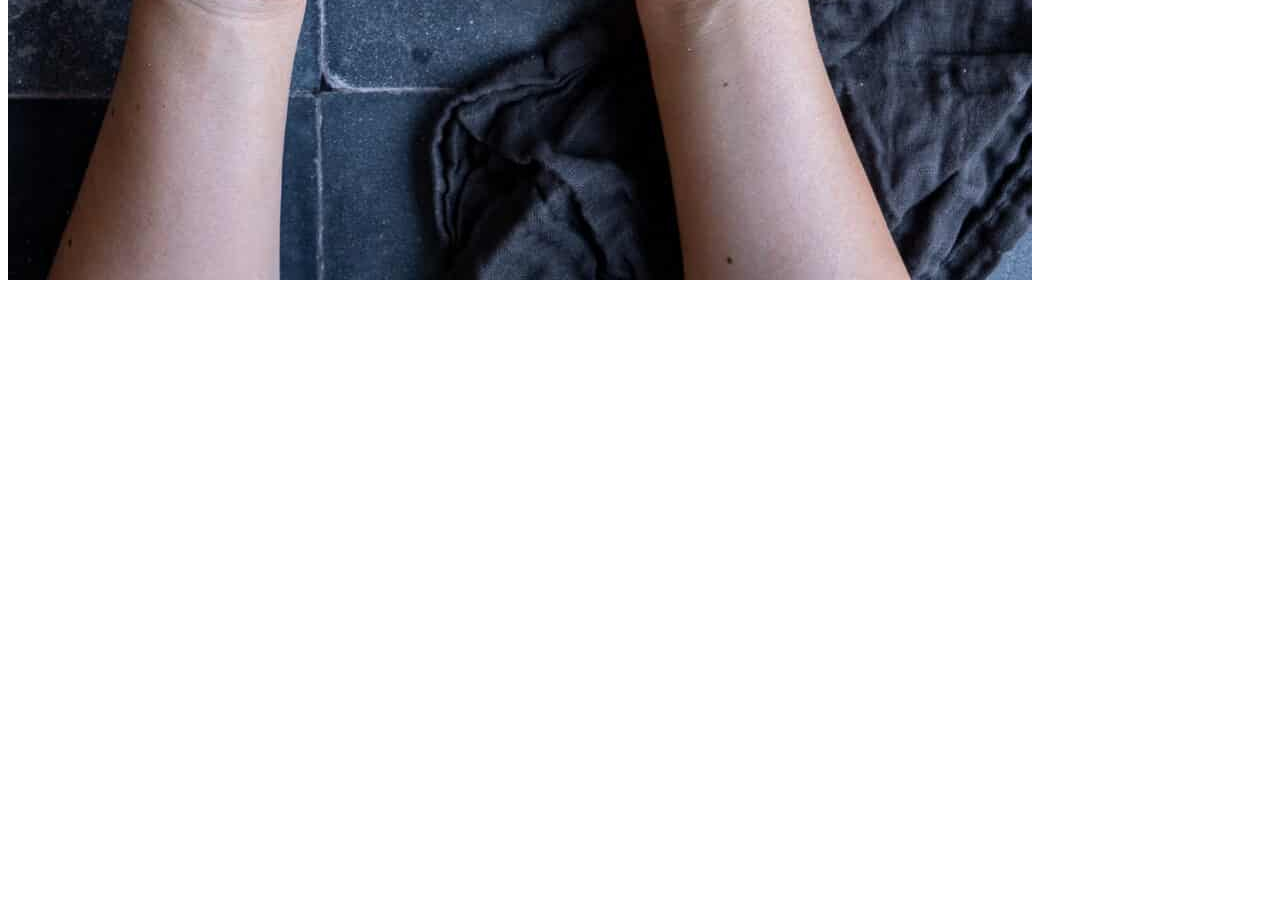
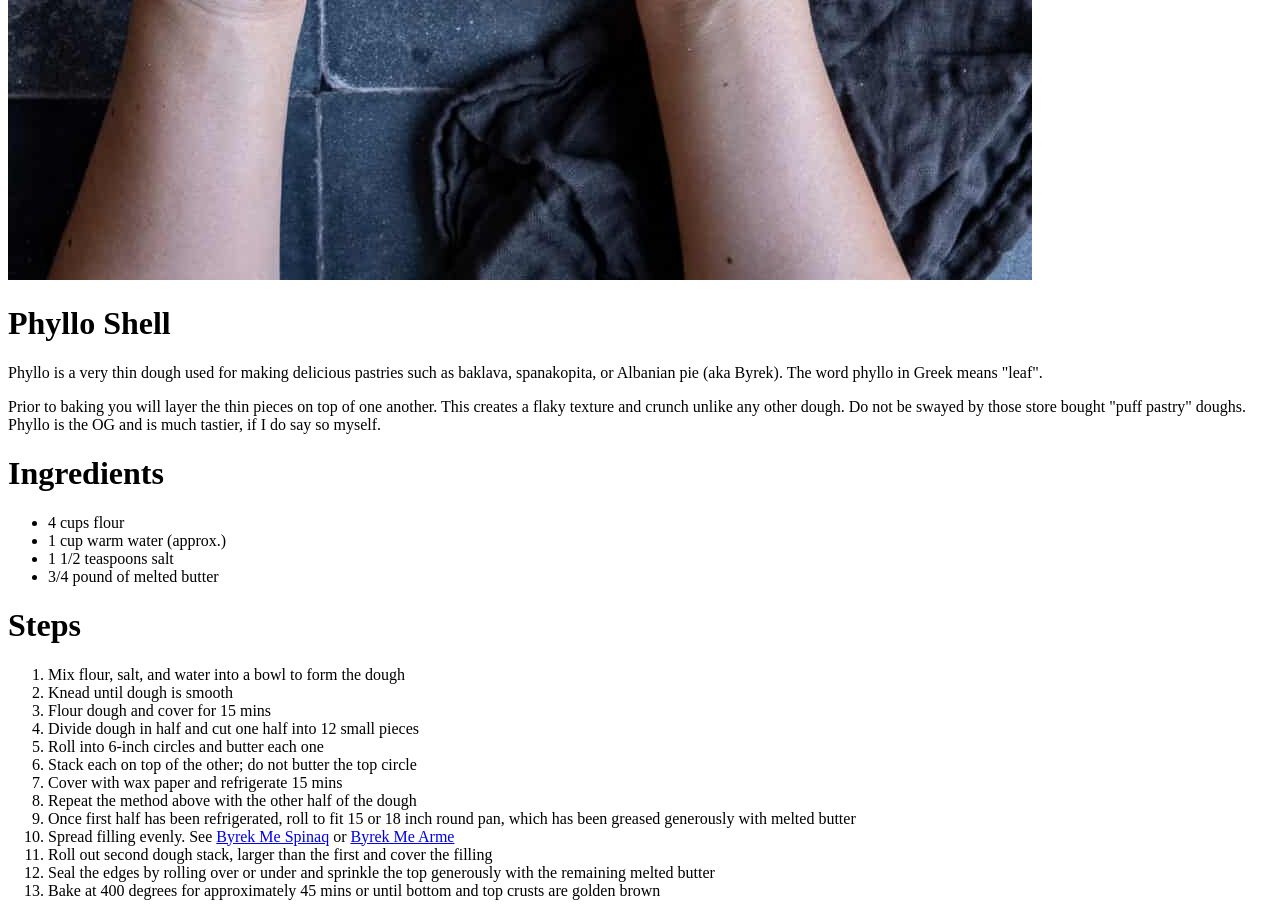
Before and after one commit to alexrolfs/odin-recipes, a plain HTML site: page recipes/phyllo-shell.html in a window 1280 px wide. Shown: the part 1370-2286 px from the top of the page. Before the commit the page ends 1670 px from the top, so only its background shows below. Drawn offline with Linux system fonts and the light colour scheme.

Commit message:
added new recipe

```diff
--- a/recipes/phyllo-shell.html
+++ b/recipes/phyllo-shell.html
@@ -9,5 +9,31 @@
     <h1>Phyllo Shell</h1>
     <a href="../index.html">Home</a>
     <p><img src ="../images/phyllo-shell.jpg" alt="Two hands holding a thin, round piece of phyllo dough"></p>
+     <p><h1>Phyllo Shell</h1></p>
+    <p>Phyllo is a very thin dough used for making delicious pastries such as baklava, spanakopita, or Albanian pie (aka Byrek). The word phyllo in Greek means "leaf".</p>
+    <p>Prior to baking you will layer the thin pieces on top of one another. This creates a flaky texture and crunch unlike any other dough. Do not be swayed by those store bought "puff pastry" doughs. Phyllo is the OG and is much tastier, if I do say so myself.</p>
+     <p><h1>Ingredients</h1></p>
+    <p><ul>
+        <li>4 cups flour</li>
+        <li>1 cup warm water (approx.)</li>
+        <li>1 1/2 teaspoons salt</li>
+        <li>3/4 pound of melted butter</li>
+    </ul></p>
+    <p><h1>Steps</h1></p>
+    <p><ol>
+        <li>Mix flour, salt, and water into a bowl to form the dough</li>
+        <li>Knead until dough is smooth</li>
+        <li>Flour dough and cover for 15 mins</li>
+        <li>Divide dough in half and cut one half into 12 small pieces</li>
+        <li>Roll into 6-inch circles and butter each one</li>
+        <li>Stack each on top of the other; do not butter the top circle</li>
+        <li>Cover with wax paper and refrigerate 15 mins</li>
+        <li>Repeat the method above with the other half of the dough</li>
+        <li>Once first half has been refrigerated, roll to fit 15 or 18 inch round pan, which has been greased generously with melted butter</li>
+        <li>Spread filling evenly. See <a href="byrek-me-spinaq.html">Byrek Me Spinaq</a> or <a href="byrek-me-arme.html">Byrek Me Arme</a></li>
+        <li>Roll out second dough stack, larger than the first and cover the filling</li>
+        <li>Seal the edges by rolling over or under and sprinkle the top generously with the remaining melted butter</li>
+        <li>Bake at 400 degrees for approximately 45 mins or until bottom and top crusts are golden brown</li>
+    </ol></p>
 </body>
 </html>
```
Also changed, not shown: index.html (+4 -2 lines), recipes/byrek-me-arme.html (added, +14 -0 lines), recipes/byrek-me-spinaq.html (+3 -7 lines).
